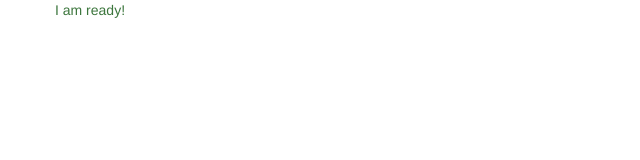
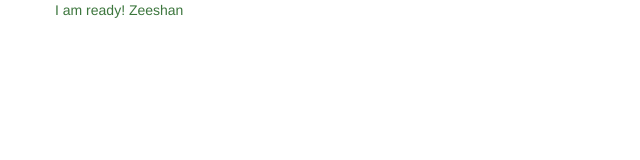
Before and after one commit to evangelistclan/knowledgesharing, a plain HTML site: page zeeshan/index.html in a window 1280 px wide. Shown: the full height of the page, 0-640 px from the left. Drawn offline with Linux system fonts and the light colour scheme.

Commit message:
Check access

```diff
--- a/zeeshan/index.html
+++ b/zeeshan/index.html
@@ -7,7 +7,7 @@
 <body>
   <div class="container">
     <div class="row">
-      <p class="text-success">I am ready!</p>
+      <p class="text-success">I am ready! Zeeshan</p>
     </div>
   </div>
 
```
